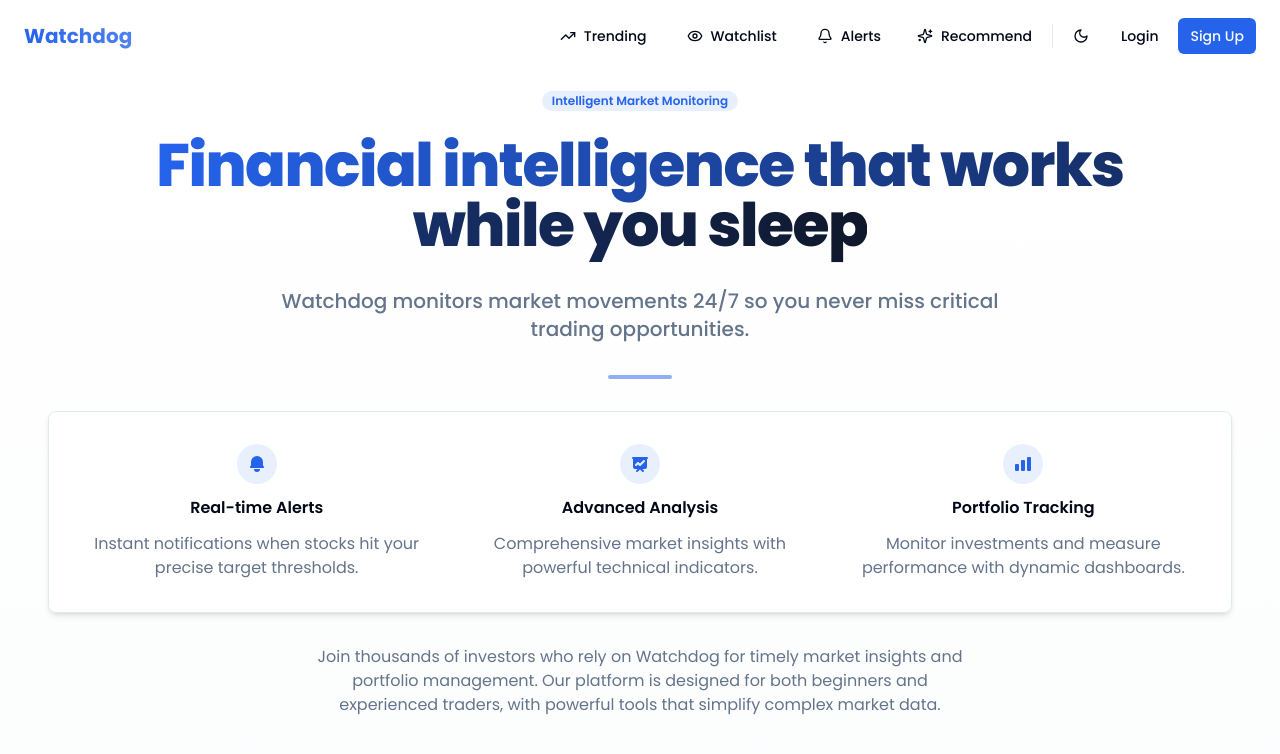
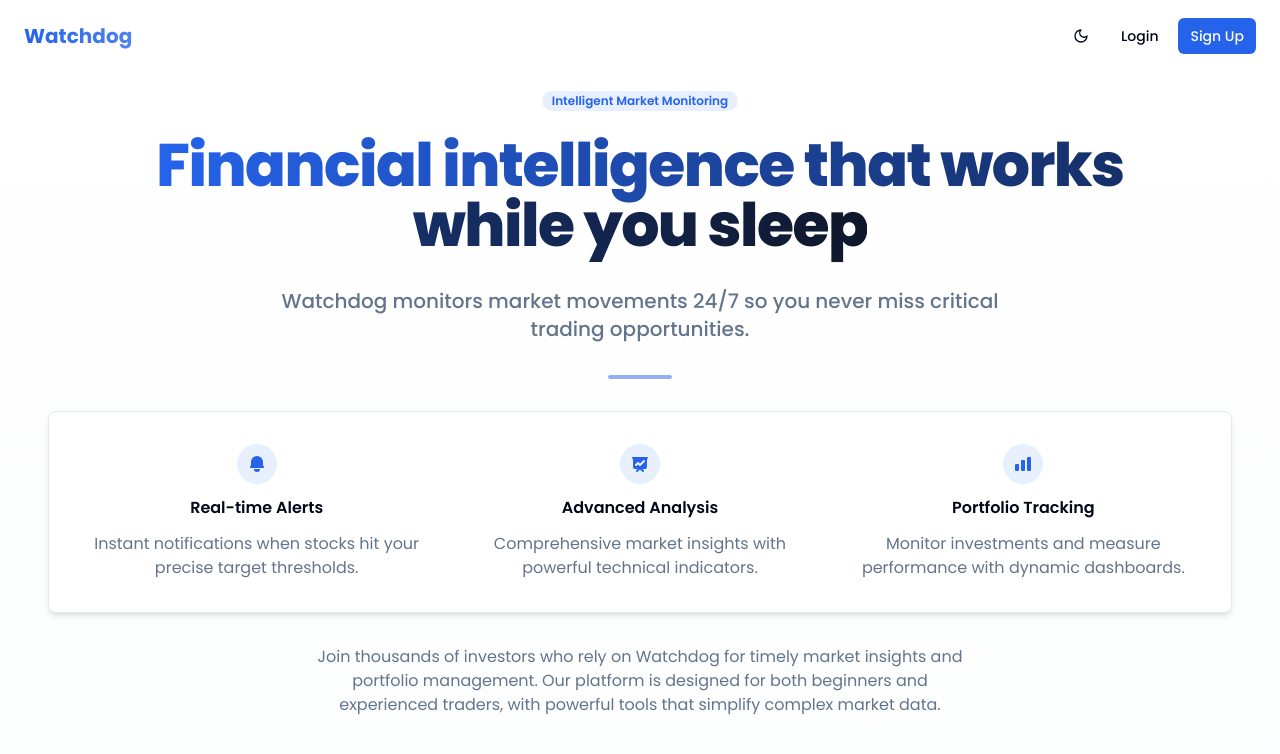
Before and after one commit to ejifeanyi/watchdog, a Next.js app in the folder frontend/: page / in a window 1280 px wide. Shown: the top 754 px of the page. Built offline with nearby package versions, Linux system fonts and the light colour scheme; no server answers.

Commit message:
updated navbar

```diff
--- a/frontend/components/navbar.tsx
+++ b/frontend/components/navbar.tsx
@@ -41,7 +41,7 @@ export default function Navbar() {
 	};
 
 	// Handle navigation
-	type DashboardView = 'trending' | 'watchlist' | 'alerts';
+	type DashboardView = "trending" | "watchlist" | "alerts";
 
 	const handleNavigate = (view: DashboardView): void => {
 		navigateToDashboardView(view);
@@ -88,10 +88,12 @@ export default function Navbar() {
 
 					{/* Desktop menu */}
 					<div className="hidden md:flex items-center space-x-1 lg:space-x-2">
+						{isAuthenticated ? (
+							<>
 								<Button
 									variant="ghost"
 									data-trending-button="true"
-							onClick={() => handleNavigate("trending")} // Add this onClick handler
+									onClick={() => handleNavigate("trending")}
 									className="flex items-center gap-2 rounded-lg text-sm font-medium hover:bg-primary/10 hover:text-primary"
 								>
 									<TrendingUp className="w-4 h-4" />
@@ -101,7 +103,7 @@ export default function Navbar() {
 								<Button
 									variant="ghost"
 									data-watchlist-button="true"
-							onClick={() => handleNavigate("watchlist")} // Add this onClick handler
+									onClick={() => handleNavigate("watchlist")}
 									className="flex items-center gap-2 rounded-lg text-sm font-medium hover:bg-primary/10 hover:text-primary"
 								>
 									<Eye className="w-4 h-4" />
@@ -111,7 +113,7 @@ export default function Navbar() {
 								<Button
 									variant="ghost"
 									data-alerts-button="true"
-							onClick={() => handleNavigate("alerts")} // Add this onClick handler
+									onClick={() => handleNavigate("alerts")}
 									className="flex items-center gap-2 rounded-lg text-sm font-medium hover:bg-primary/10 hover:text-primary relative"
 								>
 									<Bell className="w-4 h-4" />
@@ -121,6 +123,8 @@ export default function Navbar() {
 								<RecommendButton className="flex items-center gap-2 rounded-lg text-sm font-medium hover:bg-primary/10 hover:text-primary relative" />
 
 								<div className="h-6 w-px bg-border mx-1"></div>
+							</>
+						) : null}
 
 						<ThemeToggle />
 
@@ -171,10 +175,12 @@ export default function Navbar() {
 						)}
 
 						<div className="flex flex-col space-y-2">
+							{isAuthenticated ? (
+								<>
 									<Button
 										variant="ghost"
 										data-trending-button="true"
-								onClick={() => handleNavigate("trending")} // Add this onClick handler
+										onClick={() => handleNavigate("trending")}
 										className="flex items-center justify-start gap-2 w-full text-sm font-medium"
 									>
 										<TrendingUp className="w-4 h-4" />
@@ -184,7 +190,7 @@ export default function Navbar() {
 									<Button
 										variant="ghost"
 										data-watchlist-button="true"
-								onClick={() => handleNavigate("watchlist")} // Add this onClick handler
+										onClick={() => handleNavigate("watchlist")}
 										className="flex items-center justify-start gap-2 w-full text-sm font-medium"
 									>
 										<Eye className="w-4 h-4" />
@@ -194,7 +200,7 @@ export default function Navbar() {
 									<Button
 										variant="ghost"
 										data-alerts-button="true"
-								onClick={() => handleNavigate("alerts")} // Add this onClick handler
+										onClick={() => handleNavigate("alerts")}
 										className="flex items-center justify-start gap-2 w-full text-sm font-medium relative"
 									>
 										<Bell className="w-4 h-4" />
@@ -202,6 +208,8 @@ export default function Navbar() {
 									</Button>
 
 									<RecommendButton className="flex items-center justify-start gap-2 w-full text-sm font-medium relative" />
+								</>
+							) : null}
 
 							<div className="flex items-center justify-between py-2">
 								<span className="text-sm text-muted-foreground">Theme</span>
```
Lines whose indentation alone changed are shown as unchanged.
